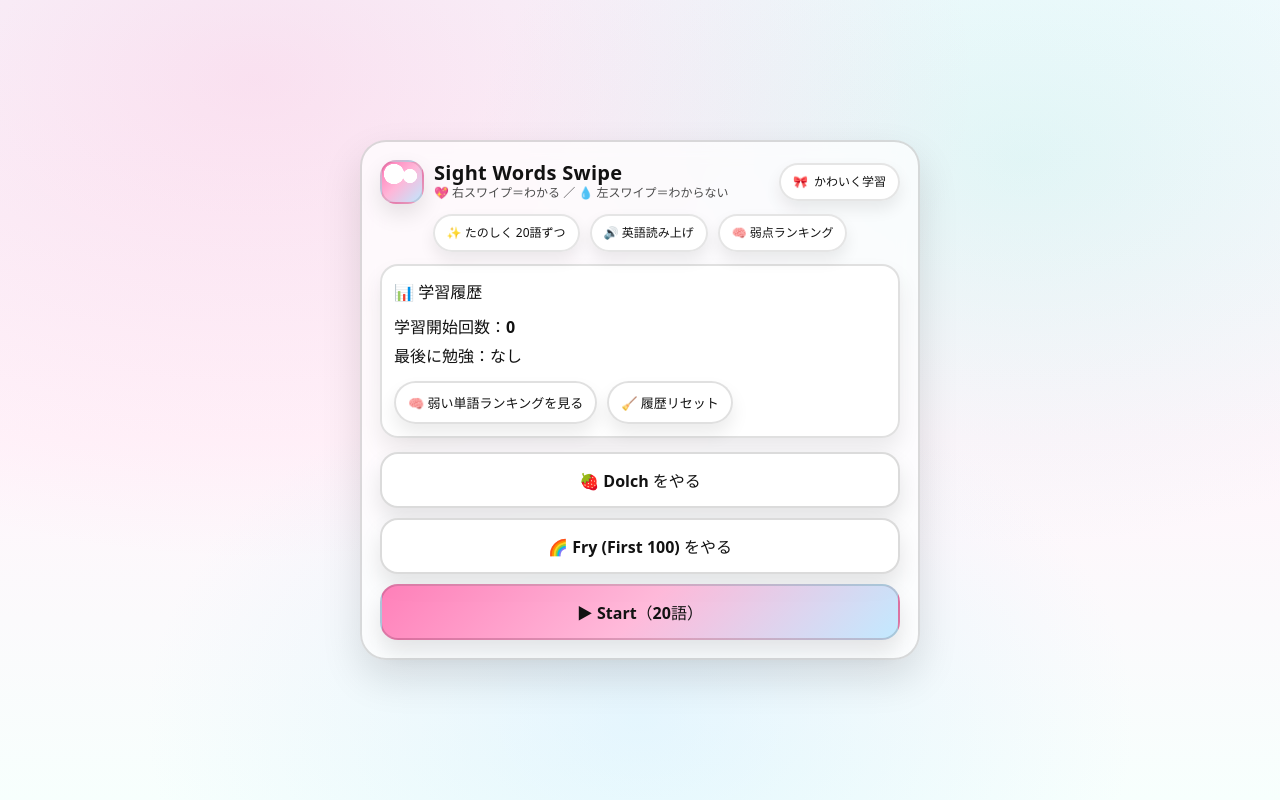
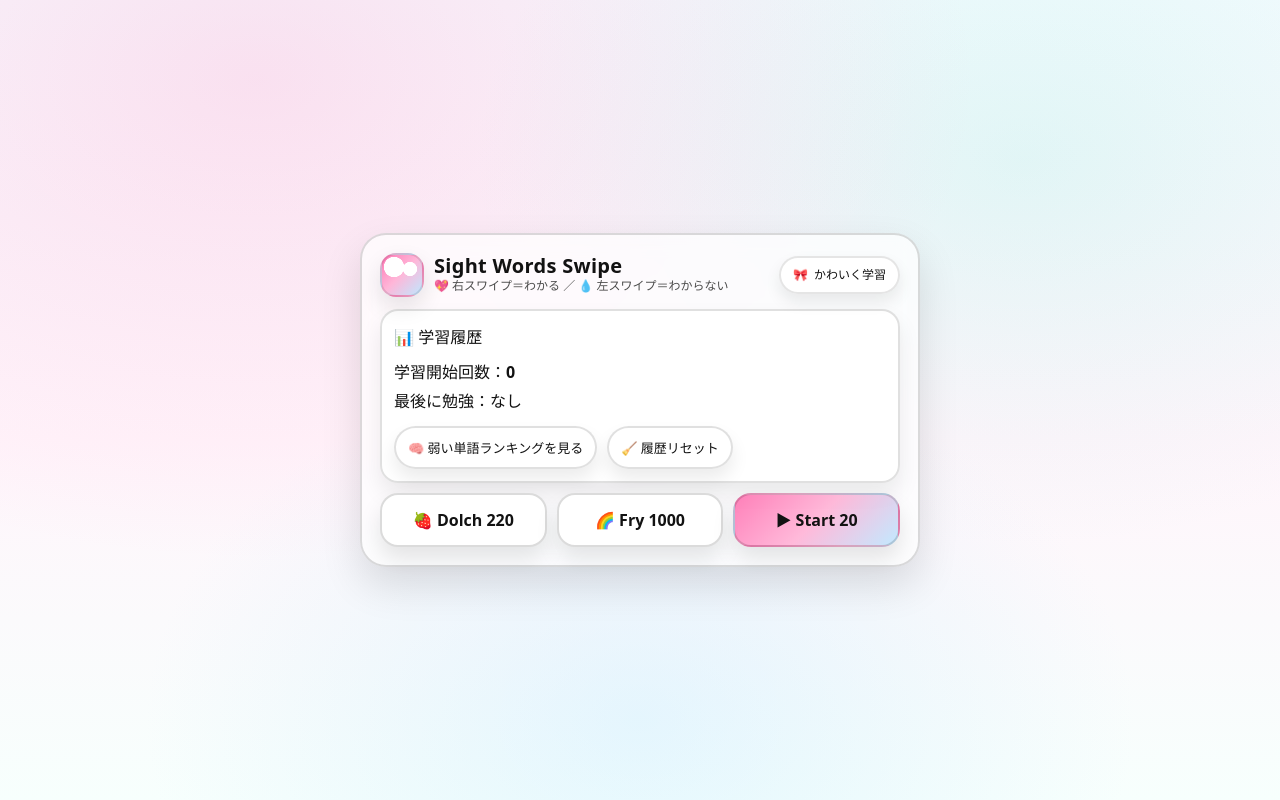
Before and after one commit to Taka5588/sight-words-swipe-react, a React (Vite) app: page / in a window 1280 px wide. Built offline with nearby package versions, Linux system fonts and the light colour scheme.

Commit message:
Remove hint icons

```diff
--- a/src/App.jsx
+++ b/src/App.jsx
@@ -496,12 +496,6 @@ function Home({ onStart, history, onResetHistory, onOpenRanking }) {
           </div>
         </div>
 
-        <div className="hintRow">
-          <span className="chip">✨ たのしく 20語ずつ</span>
-          <span className="chip">🔊 英語読み上げ</span>
-          <span className="chip">🧠 弱点ランキング</span>
-        </div>
-
         <div className="listBox" style={{ marginTop: 12 }}>
           <strong>📊 学習履歴</strong>
           <div style={{ marginTop: 6 }}>
@@ -523,19 +517,40 @@ function Home({ onStart, history, onResetHistory, onOpenRanking }) {
           </div>
         </div>
 
-        <div className="grid" style={{ marginTop: 14 }}>
-          <button className="cuteBtn" onClick={() => setSelected("dolch")}>
-            🍓 Dolch をやる
-          </button>
+        <div
+  style={{
+    display: "flex",
+    gap: "10px",
+    justifyContent: "center",
+    marginTop: "10px",
+    flexWrap: "wrap"
+  }}
+>
+  <button
+    className="cuteBtn"
+    style={{ flex: "1 1 30%" }}
+    onClick={() => setSelected("dolch")}
+  >
+    🍓 Dolch 220
+  </button>
 
-          <button className="cuteBtn" onClick={() => setSelected("fry")}>
-            🌈 Fry (First 100) をやる
-          </button>
+  <button
+    className="cuteBtn"
+    style={{ flex: "1 1 30%" }}
+    onClick={() => setSelected("fry")}
+  >
+    🌈 Fry 1000
+  </button>
 
-          <button className="cuteBtn primary" onClick={() => onStart(selected)}>
-            ▶ Start（20語）
-          </button>
-        </div>
+  <button
+    className="cuteBtn primary"
+    style={{ flex: "1 1 30%" }}
+    onClick={() => onStart(selected)}
+  >
+    ▶ Start 20
+  </button>
+</div>
+
       </div>
     </CuteShell>
   );
```
